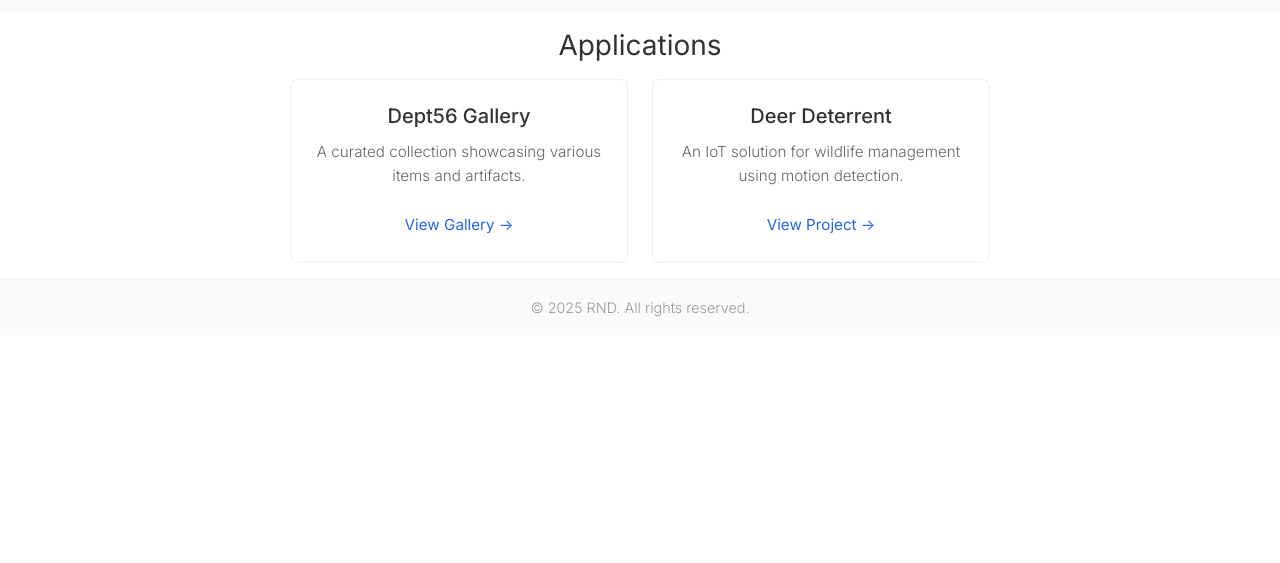
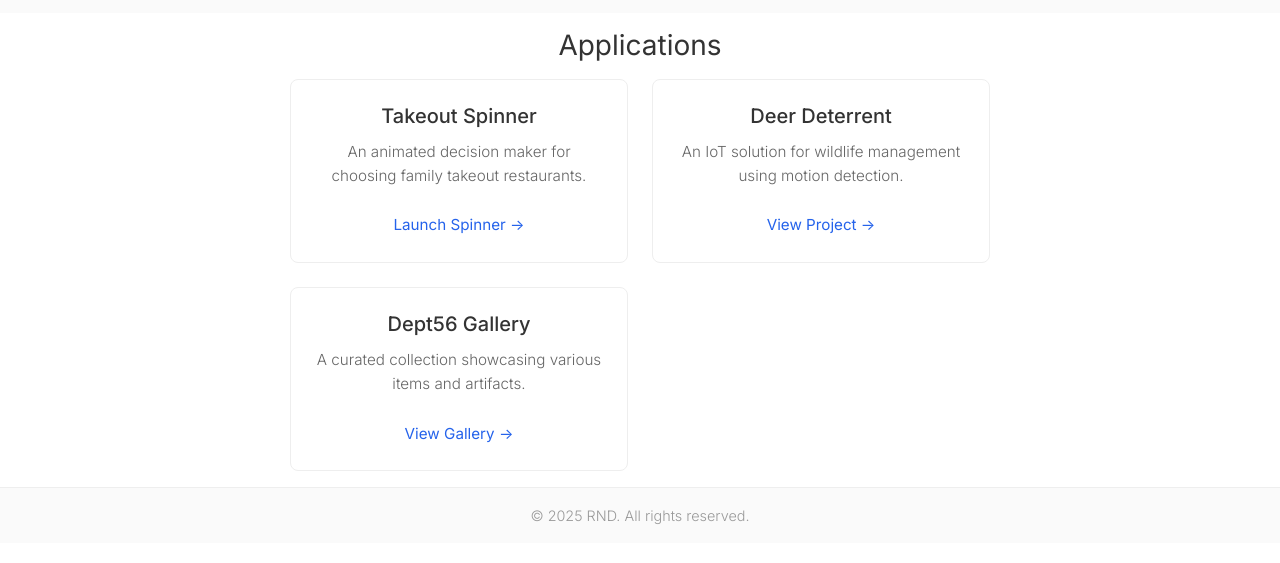
Before and after one commit to rndpig/rndpig-landing, a website: page index.html in a window 1280 px wide. Shown: the part 167-730 px from the top of the page. Drawn offline with Linux system fonts and the light colour scheme.

Commit message:
Add Takeout Spinner card to landing page

```diff
--- a/index.html
+++ b/index.html
@@ -43,11 +43,11 @@
             <div class="container">
                 <h2 class="section-title">Applications</h2>
                 <div class="projects-grid">
-                    <a href="https://dept56.rndpig.com" class="project-card-link">
+                    <a href="https://takeout.rndpig.com" class="project-card-link">
                         <div class="project-card">
-                            <h3>Dept56 Gallery</h3>
-                            <p>A curated collection showcasing various items and artifacts.</p>
-                            <span class="project-link">View Gallery →</span>
+                            <h3>Takeout Spinner</h3>
+                            <p>An animated decision maker for choosing family takeout restaurants.</p>
+                            <span class="project-link">Launch Spinner →</span>
                         </div>
                     </a>
 
@@ -56,6 +56,14 @@
                             <h3>Deer Deterrent</h3>
                             <p>An IoT solution for wildlife management using motion detection.</p>
                             <span class="project-link">View Project →</span>
+                        </div>
+                    </a>
+
+                    <a href="https://dept56.rndpig.com" class="project-card-link">
+                        <div class="project-card">
+                            <h3>Dept56 Gallery</h3>
+                            <p>A curated collection showcasing various items and artifacts.</p>
+                            <span class="project-link">View Gallery →</span>
                         </div>
                     </a>
                 </div>
```
